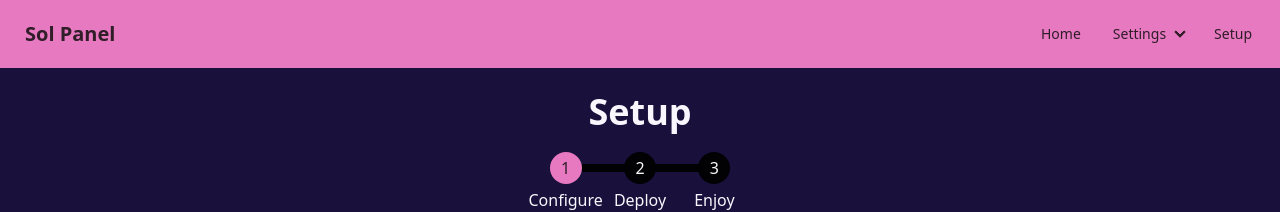
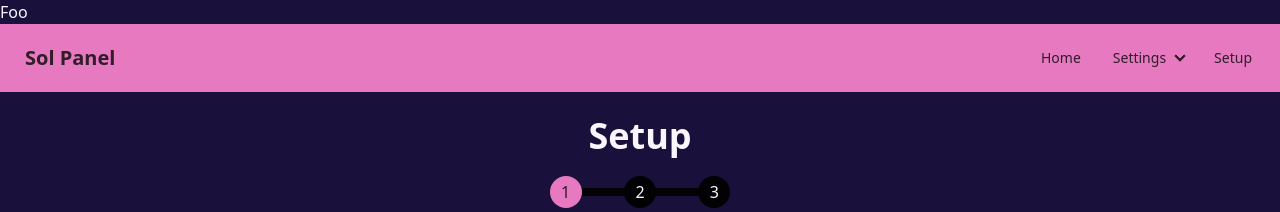
Before and after one commit to trustless-engineering/sol-panel, a Next.js app: page /setup in a window 1280 px wide. Shown: the top 212 px of the page. Built offline with nearby package versions, Linux system fonts and the light colour scheme; no server answers.

Commit message:
fix: update deps

```diff
--- a/src/app/layout.tsx
+++ b/src/app/layout.tsx
@@ -6,6 +6,7 @@ import { GlobalContextProvider, useGlobalContext } from 'contexts/GlobalContext'
 
 import Footer from 'components/Footer';
 import NavBar from 'components/NavBar';
+import Link from 'next/link';
 
 export default function RootLayout({ children }: { children: React.ReactNode }): React.JSX.Element {
 	const { theme } = useGlobalContext();
@@ -18,6 +19,7 @@ export default function RootLayout({ children }: { children: React.ReactNode }):
 					<meta name='viewport' content='width=device-width, initial-scale=1 maximum-scale=1' />
 				</head>
 				<body>
+					<Link href='/'>Foo</Link>
 					<NavBar />
 					<main className='container mx-auto'>{children}</main>
 					<Footer />
--- a/src/app/producers/page.tsx
+++ b/src/app/producers/page.tsx
@@ -1,6 +1,7 @@
 'use client';
 
 import { type Producer } from '@prisma/client';
+import { type Route } from 'next';
 import Link from 'next/link';
 import { useEffect, useState } from 'react';
 
@@ -38,7 +39,7 @@ export default function ProducersIndex(): React.JSX.Element {
 									return (
 										<tr key={producer.id}>
 											<td>
-												<Link className='link link-accent' href={`/producers/${producer.id}`}>
+												<Link className='link link-accent' href={('/producers/' + producer.id) as Route}>
 													{producer.name}
 												</Link>
 											</td>
--- a/src/app/streams/[id]/page.tsx
+++ b/src/app/streams/[id]/page.tsx
@@ -19,7 +19,7 @@ const getStats = async (id: string): Promise<any> => {
 	return data;
 };
 
-export default function StreamPage({ params }: { params: { id: string } }): React.JSX.Element {
+export default function StreamPage({ params }: { params: { id: string } }) {
 	const { data: stream, isLoading, error } = useSWR(params.id, getStream);
 	const [stats, setStats] = useState<any>();
 	const [lastMessage, setLastMessage] = useState<any>();
```
Also changed, not shown: package.json (+3 -37 lines), .eslintrc.js, 1 other file (tests, documents, lock files or other folders).
